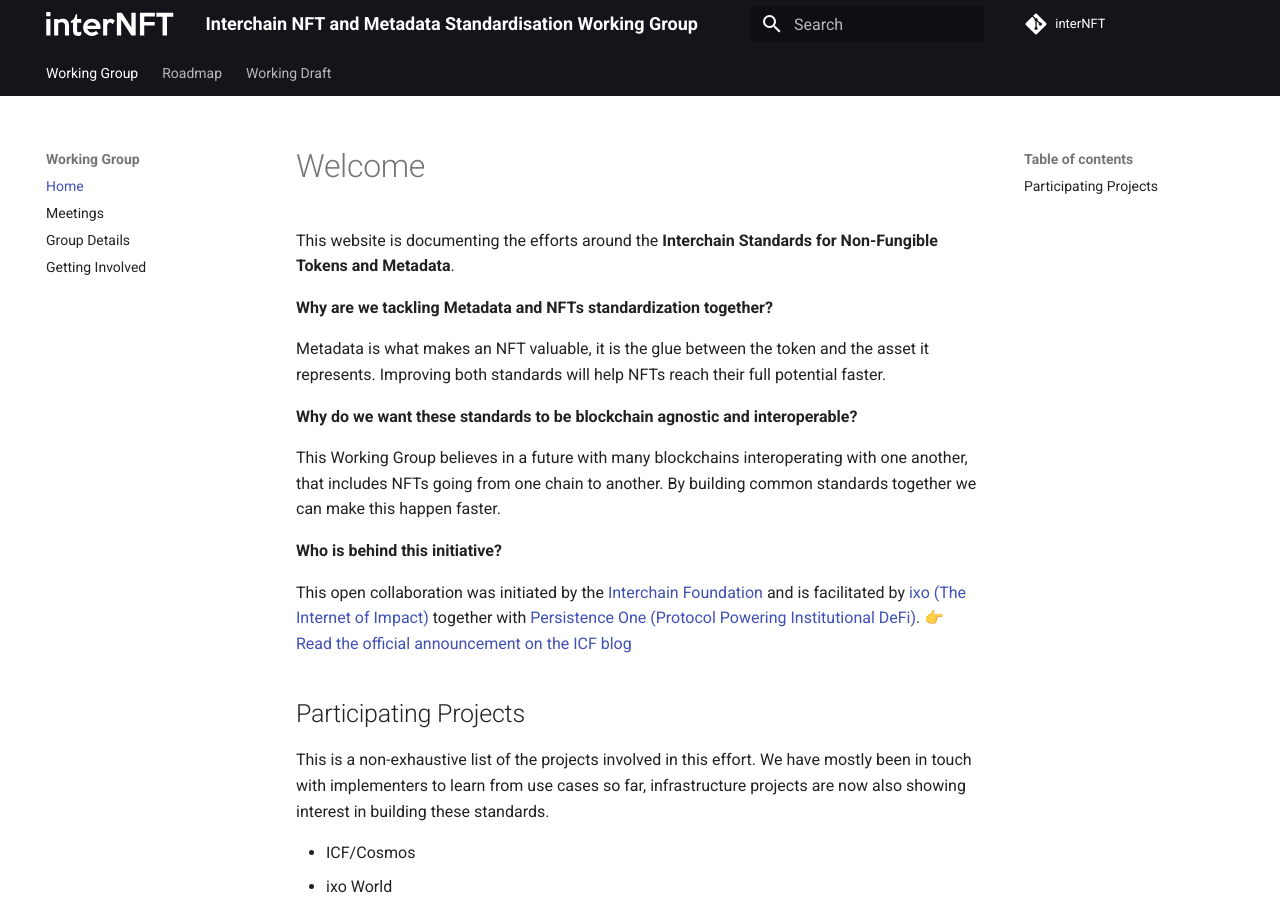
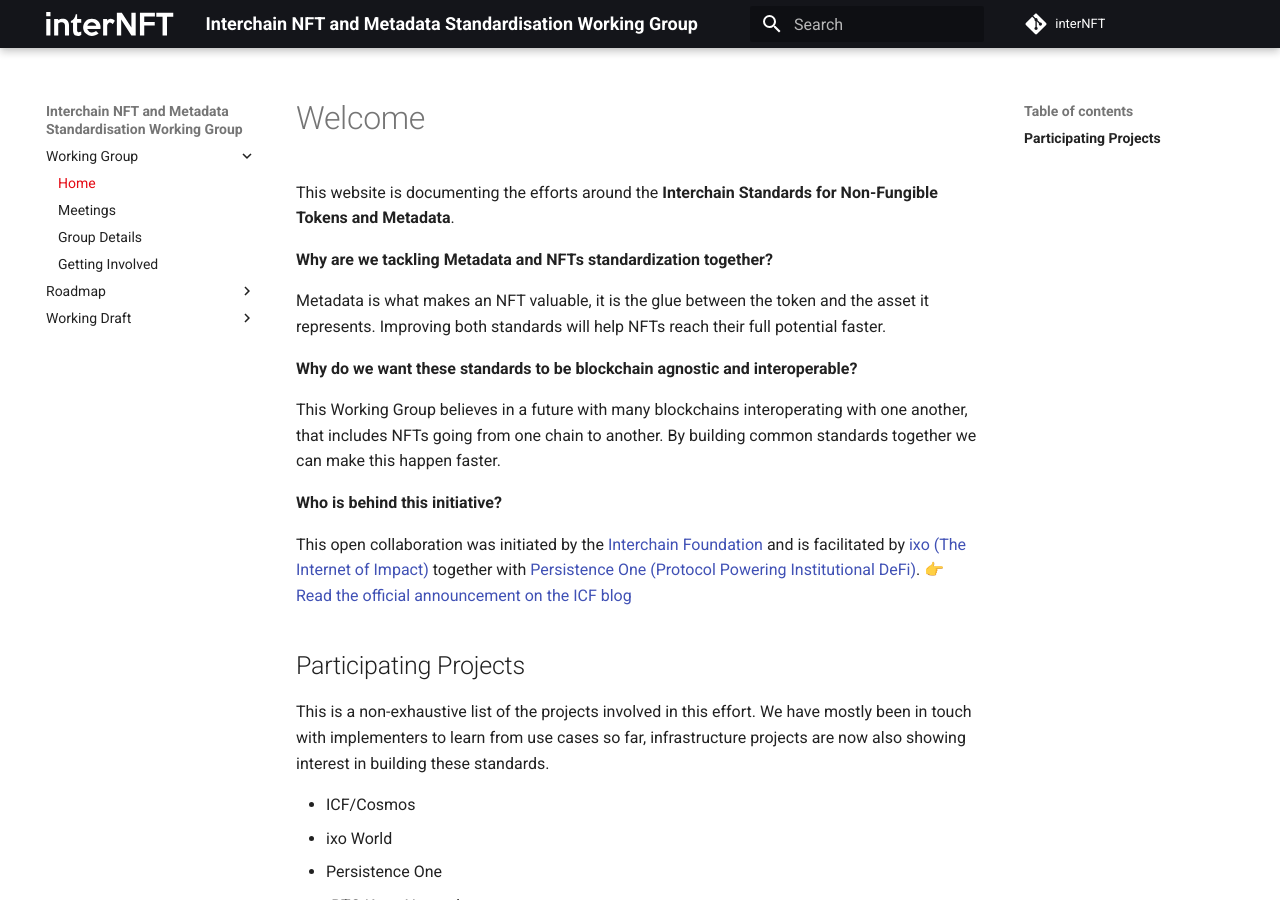
Before and after one commit to interNFT/documentation, an MkDocs documentation site: the page built from markdowns/index.md, in a window 1280 px wide and 900 px high. Built offline with MkDocs 1.6.1 and Material for MkDocs 9.7.7, drawn with Linux system fonts in a browser that asks for light colours.

Commit message:
Update mkdocs.yml

```diff
--- a/mkdocs.yml
+++ b/mkdocs.yml
@@ -19,8 +19,8 @@
   name: material
   custom_dir: resources
 
-  features:
-    - tabs
+#  features:
+#    - tabs
     #- instant
 
   palette:
@@ -132,6 +132,5 @@
       - 16. Examples: "examples.md"
       - 17. Known Issues: "knownIssues.md"
       - 18. Resources: "resources.md"
-
-        #extra_css:
-        #  - assets/stylesheets/extra.css
+extra_css:
+  - assets/stylesheets/extra.css
```
